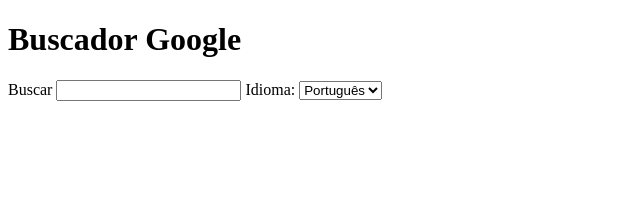
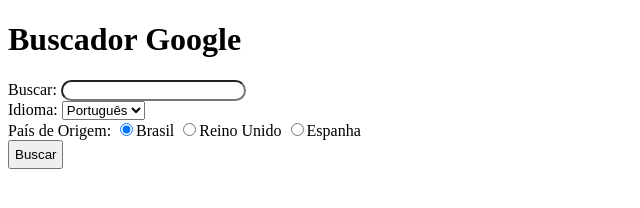
Before and after one commit to eemilyy/atividades-ES1VA, a plain HTML site: page Semana 1/index.html in a window 1280 px wide. Shown: the whole page, without its empty margins (0-640 px from the left). Drawn offline with Linux system fonts and the light colour scheme.

Commit message:
Form semi pronto

```diff
--- a/Semana 1/index.html
+++ b/Semana 1/index.html
@@ -4,10 +4,11 @@
     <title>Semana 1</title>
 </head>
 <body>
+
     <h1>Buscador Google</h1>
 
-    <label for="text">Buscar</label>
-    <input type="text">
+    <label for="text">Buscar:</label>
+    <input type="text" style="border-radius: 20px;"><br>
 
     <label for="select">Idioma:</label>
     <select name="lr">
@@ -16,5 +17,12 @@
         <option name="lr" value="lang_es">Espanhol</option>
     </select><br>
 
+    <label for="radio">País de Origem:</label>
+        <input type="radio" name="cr" value="countryBR" checked>Brasil
+        <input type="radio" name="cr" value="countryGB">Reino Unido
+        <input type="radio" name="cr" value="countryES">Espanha
+        <br>
+    <input type="submit" value="Buscar" style="padding: 5px;">
+
 </body>
 </html>
```
